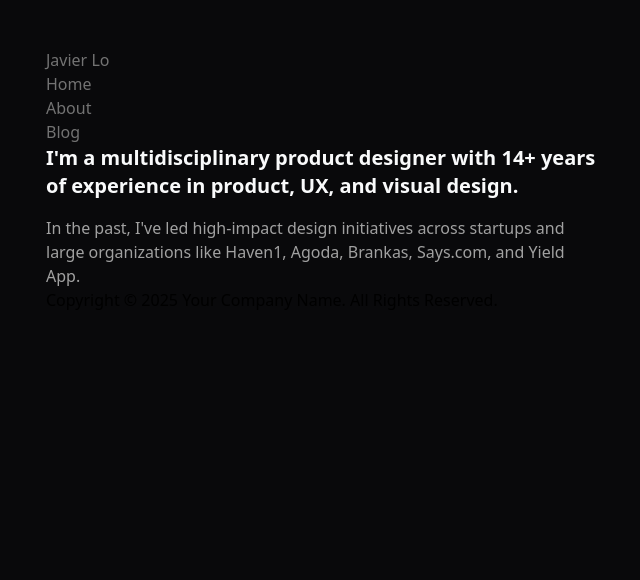
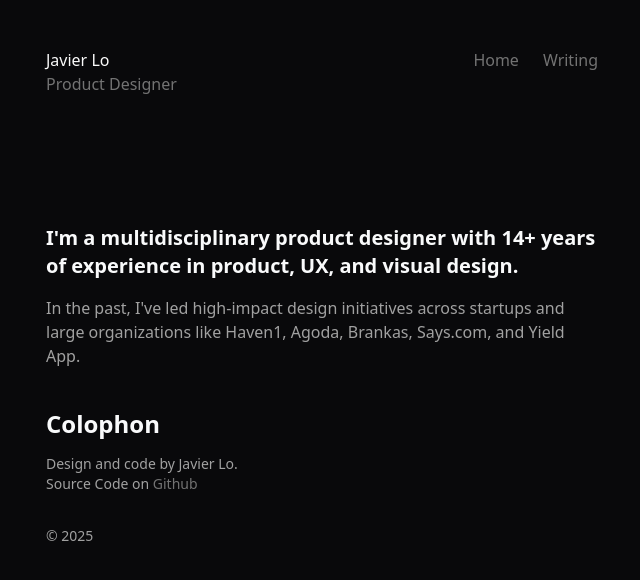
Before and after one commit to javierlocp/Personal-site, a React (Vite) app: page /blog in a window 1280 px wide. Shown: the top 580 px of the page, without its empty margins (318-958 px from the left). Built offline with nearby package versions, Linux system fonts and the light colour scheme.

Commit message:
Add ExternalLink component, and apply it to the colophon section in the footer component

```diff
--- /dev/null
+++ b/src/components/ExternalLink.jsx
@@ -0,0 +1,12 @@
+export default function ExternalLink({ href, children, className="" }){
+  return(
+    <a
+      href={href}
+      target="_blank"
+      rel="noopener"
+      className={className}
+    >
+      {children}
+    </a>
+  );
+}
--- a/src/components/Footer.jsx
+++ b/src/components/Footer.jsx
@@ -1,10 +1,14 @@
+import ExternalLink from "./ExternalLink";
 // Footer Component
-
 // This is written in arrow function
 const Footer = () => {
   return (
-    <footer>
-      <p>Copyright © {new Date().getFullYear()} Your Company Name. All Rights Reserved.</p>
+    <footer className="my-10">
+      <div className="my-8">
+        <h2 className="mb-3.5 text-gray-50 text-2xl font-bold">Colophon</h2>
+        <p className="text-sm text-neutral-400">Design and code by Javier Lo. <br></br> Source Code on <ExternalLink href="https://github.com/javierlocp/j6o-site">Github</ExternalLink></p>
+      </div>
+      <p className="text-neutral-400 text-sm">© {new Date().getFullYear()}</p>
     </footer>
   );
 };
--- a/src/components/Navbar.jsx
+++ b/src/components/Navbar.jsx
@@ -2,12 +2,14 @@
 
 const Navbar = () => {
   return(
-    <header>
-      <a href="#">Javier Lo</a>
-      <ul>
+    <header className="flex justify-between content-center mb-32">
+      <div className="flex flex-col">
+        <a href="#" className="text-neutral-50">Javier Lo</a>
+        <span className="text-neutral-500">Product Designer</span>
+      </div>
+      <ul className="flex gap-6">
         <li><a href="#">Home</a></li>
-        <li><a href="#">About</a></li>
-        <li><a href="#">Blog</a></li>
+        <li><a href="#">Writing</a></li>
       </ul>
     </header>
   )
```
